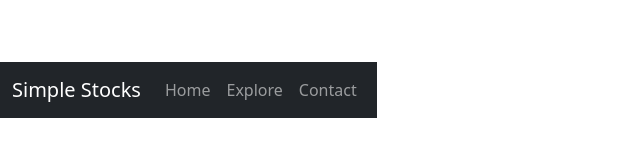
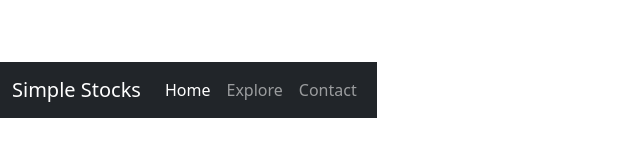
Before and after one commit to ZVKubajak/simple-stocks, a React (Vite) app in the folder client/: page / in a window 1280 px wide. Shown: the part 310-466 px from the top of the page, without its empty margins (0-640 px from the left). Built offline with nearby package versions, Linux system fonts and the light colour scheme.

Commit message:
Set Up Navigation.tsx With React Routers

```diff
--- a/client/src/layout/Navigation.tsx
+++ b/client/src/layout/Navigation.tsx
@@ -3,16 +3,25 @@ import Nav from "react-bootstrap/Nav";
 import Navbar from "react-bootstrap/Navbar";
 
 import "../assets/css/css-layout/Navigation.css";
+import { Link, useLocation } from "react-router-dom";
 
 const Navigation = () => {
+  const currentPage = useLocation().pathname;
+
   return (
     <Navbar bg="dark" data-bs-theme="dark" id="navbar">
       <Container>
-        <Navbar.Brand href="#home">Simple Stocks</Navbar.Brand>
+        <Navbar.Brand as={Link} to="/">Simple Stocks</Navbar.Brand>
         <Nav className="me-auto">
-          <Nav.Link href="#home">Home</Nav.Link>
-          <Nav.Link href="#explore">Explore</Nav.Link>
-          <Nav.Link href="#contact">Contact</Nav.Link>
+          <Nav.Link as={Link} to="/" active={currentPage === "/"}>
+            Home
+          </Nav.Link>
+          <Nav.Link as={Link} to="/stocks" active={currentPage === "/stocks"}>
+            Explore
+          </Nav.Link>
+          <Nav.Link as={Link} to="/contact" active={currentPage === "/contact"}>
+            Contact
+          </Nav.Link>
         </Nav>
       </Container>
     </Navbar>
```
